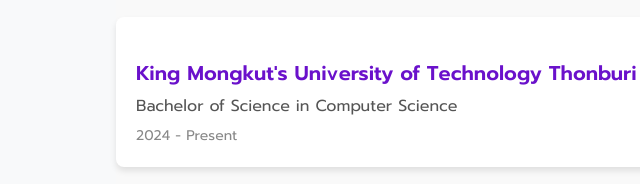
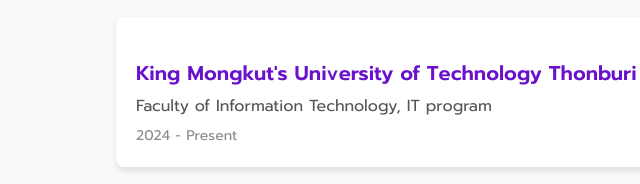
Before and after one commit to Panumed/cpb24weba107, a plain HTML site: page index.html in a window 1280 px wide. Shown: the part 1730-1914 px from the top of the page, 124-764 px from the left. Drawn offline with nearby package versions, Linux system fonts and the light colour scheme.

Commit message:
Add files via upload

```diff
--- a/index.html
+++ b/index.html
@@ -41,7 +41,7 @@
             <div class="education-list">
                 <div class="education-item">
                     <h3>King Mongkut's University of Technology Thonburi</h3>
-                    <p>Bachelor of Science in Computer Science</p>
+                    <p>Faculty of Information Technology, IT program</p>
                     <span>2024 - Present</span>
                 </div>
                 <div class="education-item">
```
